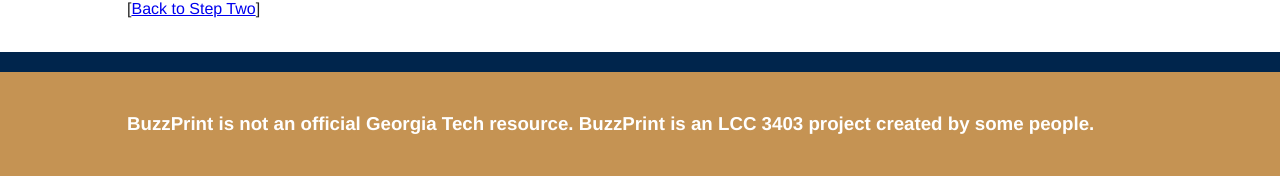
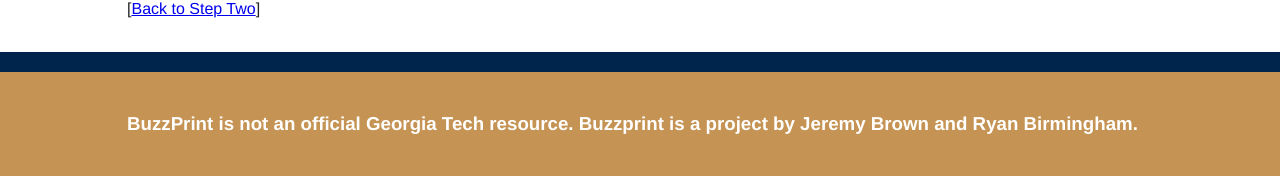
Before and after one commit to birm/BuzzPrint, a Flask app: page /print in a window 1280 px wide. Shown: the part 961-1137 px from the top of the page. Run offline with Flask 2, Linux system fonts and the light colour scheme; the visitor is signed in with stand-in values (Sample User, id 1); parts of the project's set-up code (start-up, migrations or seed data) failed here and were passed over.

Commit message:
updated templates->print.html
more professional footer.

```diff
--- a/templates/print.html
+++ b/templates/print.html
@@ -119,7 +119,7 @@
 
         <div class="footer-container">
             <footer class="wrapper">
-                <h3>BuzzPrint is not an official Georgia Tech resource. BuzzPrint is an LCC 3403 project created by some people.</h3>
+                <h3>BuzzPrint is not an official Georgia Tech resource. Buzzprint is a project by Jeremy Brown and Ryan Birmingham.</h3>
             </footer>
         </div>
     </body>
```
